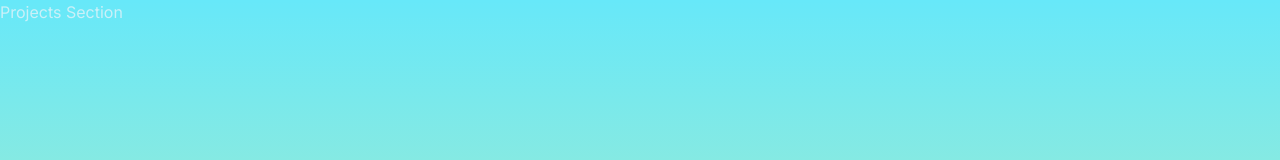
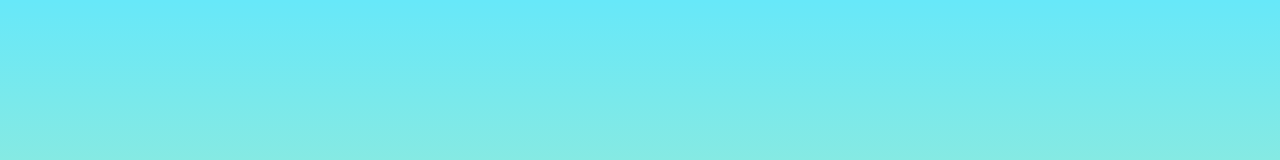
Before and after one commit to viral-siddhapura/portfolio, a Next.js app: page /projects in a window 1280 px wide. Shown: the top 160 px of the page. Built offline with nearby package versions, Linux system fonts and the light colour scheme.

Commit message:
Project section initiated

```diff
--- a/app/projects/page.tsx
+++ b/app/projects/page.tsx
@@ -4,7 +4,9 @@ export default function Projects() {
     return (
         <main className='flex min-h-screen flex-col'>
         {
-            <h1>Projects Section</h1>
+            <div className='flex flex-col'>
+
+            </div>
         }
         </main>
     );
```
